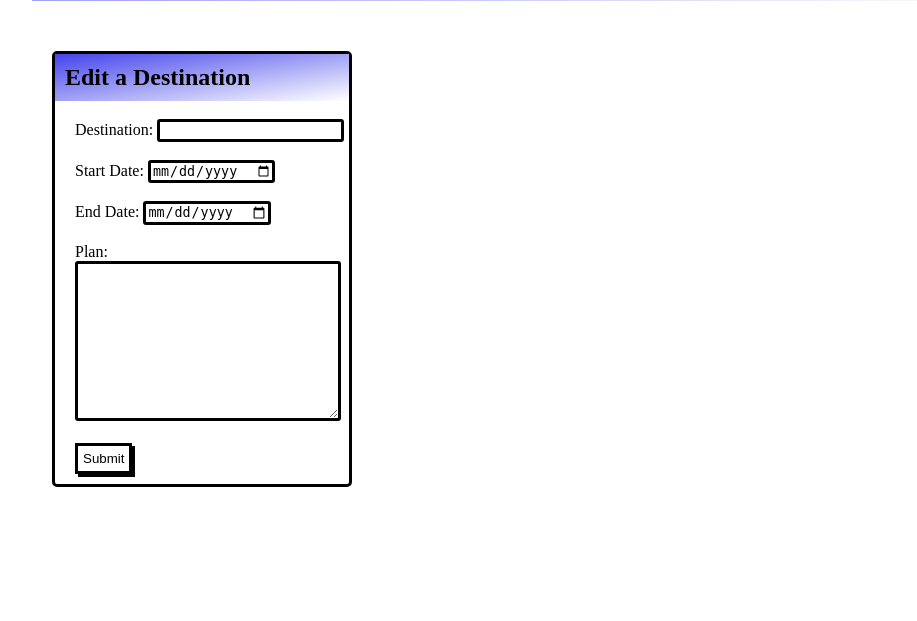
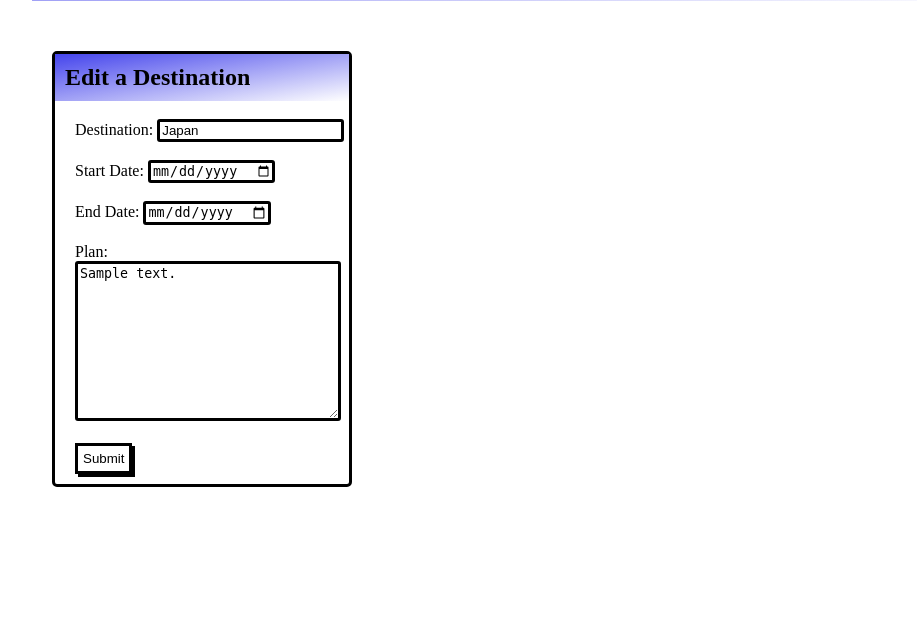
Before and after one commit to pleone55/Trips, a Django app: template apps/python_belt_app/templates/python_belt_app/edit.html in a window 1280 px wide. Shown: the part 76-697 px from the top of the page, without its empty margins (123-1040 px from the left). Run offline with Django 3.2, Linux system fonts and the light colour scheme; data comes from the database, SQL or seed files in the repository; both versions use the stored data as it was after the commit; tables that the repository leaves empty hold one stand-in row (values such as "Sample post"); the template is opened without the code that fills it: values that come from a table or form of the project are taken from there, most other values are stand-ins (such as "Sample title", 1, 10 or a date in 2020); parts of the project's set-up code (start-up, migrations or seed data) failed here and were passed over.

Commit message:
first commit

```diff
--- a/apps/python_belt_app/templates/python_belt_app/edit.html
+++ b/apps/python_belt_app/templates/python_belt_app/edit.html
@@ -31,13 +31,13 @@
             <div class="left-content">
                 <form action="/trips/edit/{{trip.id}}" method="POST">
                     {%csrf_token%}
-                    Destination: <input type="text" name="destination" class="text_box">
+                    Destination: <input type="text" name="destination" class="text_box" value="{{trip.destination}}">
                     <br><br>
-                    Start Date: <input type="date" name="start_date" class="text_box">
+                    Start Date: <input type="date" name="start_date" class="text_box" value="{{trip.start_date}}">
                     <br><br>
-                    End Date: <input type="date" name="end_date" class="text_box">
+                    End Date: <input type="date" name="end_date" class="text_box" value="{{trip.end_date}}">
                     <br><br>
-                    Plan: <textarea name="description" class="text_box" cols="30" rows="10"></textarea>
+                    Plan: <textarea name="description" class="text_box" cols="30" rows="10">{{trips.description}}</textarea>
                     <br><br>
                     <input type="submit" value="Submit" class="button" class="text_box">
                 </form>
```
Also changed, not shown: db.sqlite3.
